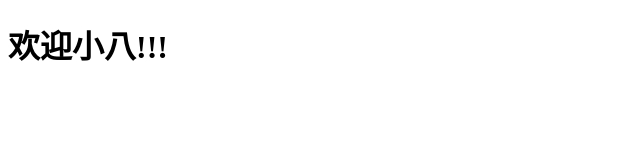
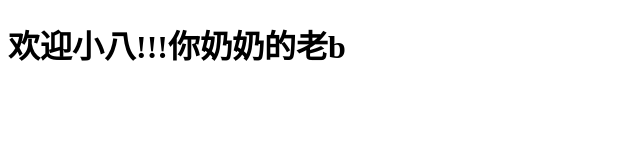
Before and after one commit to lzm1847311068/lzm1847311068.github.io, a plain HTML site: page index.html in a window 1280 px wide. Shown: the whole page, without its empty margins (0-640 px from the left). Drawn offline with Linux system fonts and the light colour scheme.

Commit message:
更新一下

```diff
--- a/index.html
+++ b/index.html
@@ -5,6 +5,6 @@
 <title>李宗民作品集</title>
 </head>
 <body>
-<h1>欢迎小八!!!</h1>
+<h1>欢迎小八!!!你奶奶的老b</h1>
 </body>
 </html>
```
